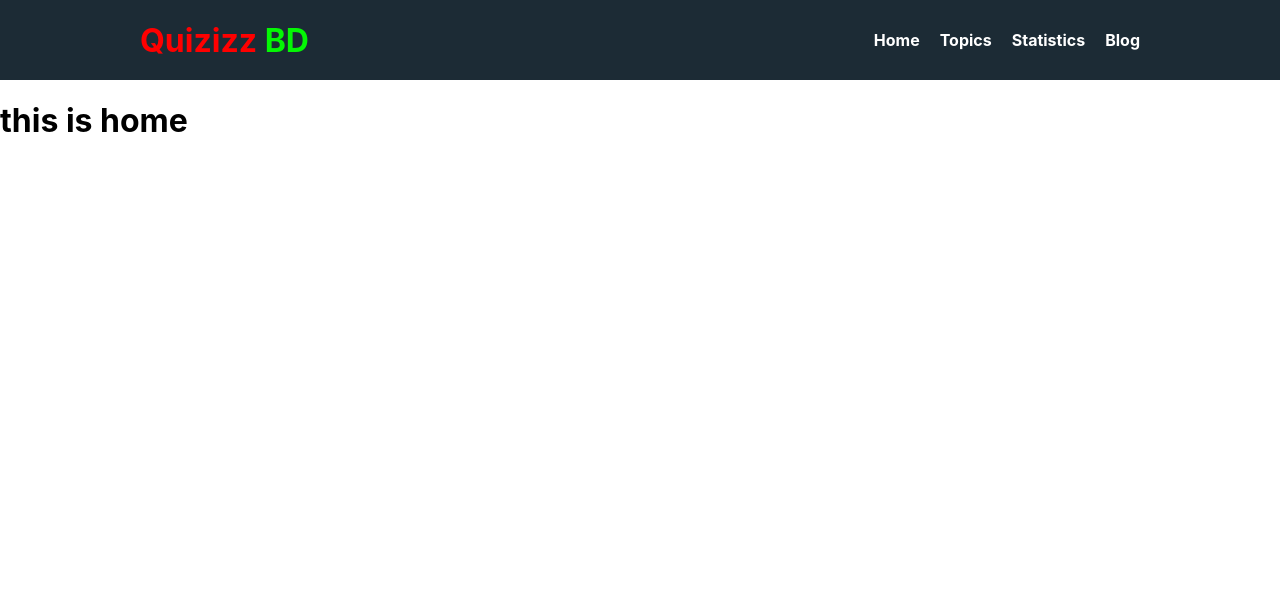
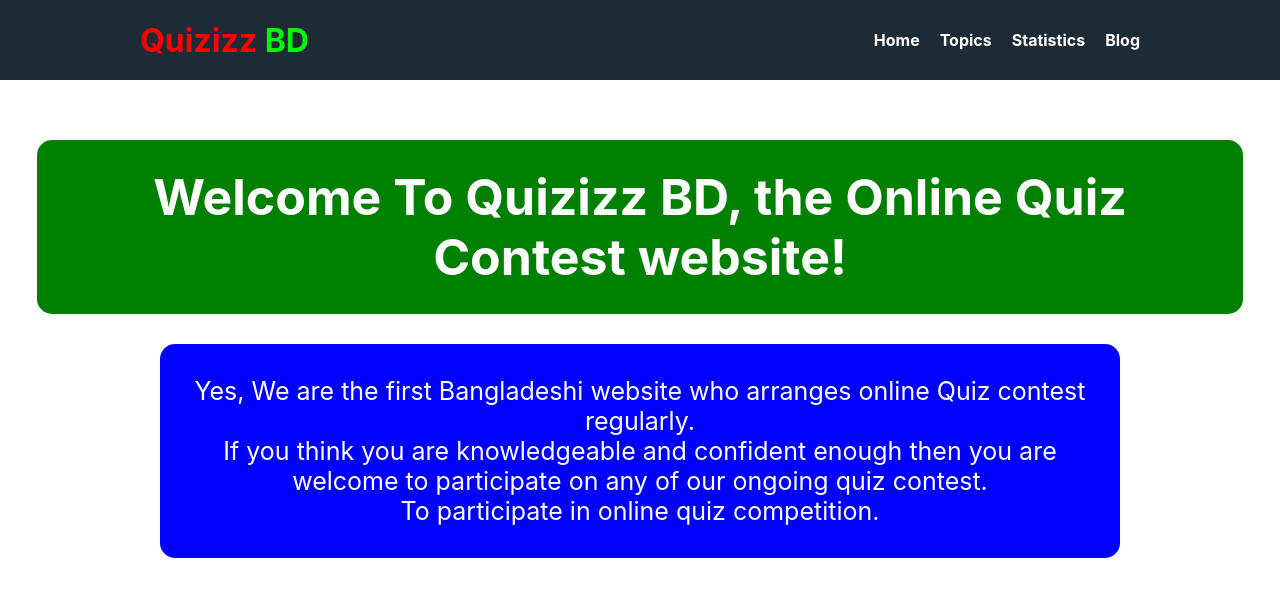
Before and after one commit to Palash-ahmed/quizizz-bd, a React (Create React App) app: page / in a window 1280 px wide. Shown: the top 596 px of the page. Built offline with nearby package versions, Linux system fonts and the light colour scheme.

Commit message:
Question option done

```diff
--- a/src/App.js
+++ b/src/App.js
@@ -44,7 +44,7 @@ function App() {
     { path: '*', element: <div>This route is not found, 404</div>}
   ])
   return (
-    <div>
+    <div className='app'>
       <RouterProvider router = {router}></RouterProvider>
     </div>
   );
--- a/src/components/Card/Card.css
+++ b/src/components/Card/Card.css
@@ -16,11 +16,30 @@
     justify-content: space-between;
     margin-left: 10px;
 }
-button{
+.btn a{
     height: 30px;
-    background-color: blue;
-    color: white;
+    color: blue;
+    text-decoration: none;
     font-size: 16px;
     margin-right: 10px;
     border-radius: 5px;
 }
+@media only screen and (max-width: 600px) {
+    .card-container{
+        margin-bottom: 40px;
+    }
+    .card-container img{
+        width: 360px;
+        height: 350px;
+    }
+}
+@media only screen and (min-width: 601px) and (max-width: 980px) {
+    .card-container{
+        margin-right: 15px;
+        margin-bottom: 40px;
+    }
+    .card-container img{
+        width: 360px;
+        height: 350px;
+    }
+}
--- a/src/components/Card/Card.js
+++ b/src/components/Card/Card.js
@@ -9,7 +9,7 @@ const Card = ({topic}) => {
             <img src={logo} alt="" />
             <div className='card-button'>
             <h4>{name}</h4>
-            <button> <Link to = {`/topic/${id}`}>Start Practice</Link></button>
+            <button className='btn'> <Link to = {`/topic/${id}`}>Start Practice</Link></button>
             </div>
         </div>
     );
--- /dev/null
+++ b/src/components/Home/Home.css
@@ -0,0 +1,26 @@
+.home-container{
+    display: inline;
+    text-align: center;
+}
+.heading-one{
+    background-color: green;
+    border: 2px solid green;
+    border-radius: 15px;
+    padding: 25px;
+    color: white;
+    width: 90%;
+    margin: auto;
+    margin-top: 60px;
+    margin-bottom: 30px;
+    font-size: 50px;
+}
+.para{
+    font-size: 25px;
+    background-color: blue;
+    border: 2px solid blue;
+    border-radius: 15px;
+    padding: 30px;
+    color: white;
+    width: 70%;
+    margin: auto;
+}
--- a/src/components/Home/Home.js
+++ b/src/components/Home/Home.js
@@ -1,12 +1,13 @@
 import React from 'react';
+import './Home.css'
 
 const Home = () => {
 
 
     return (
-        <div>
-            <h1>this is home </h1>
-
+        <div className='home-container'>
+            <h1 className='heading-one'>Welcome To Quizizz BD, the Online Quiz Contest website!</h1>
+            <p className='para'>Yes, We are the first Bangladeshi website who arranges online Quiz contest regularly. <br /> If you think you are knowledgeable and confident enough then  you are <br /> welcome to  participate on any of our ongoing quiz contest. <br /> To participate in online quiz competition. </p>
         </div>
     );
 };
--- /dev/null
+++ b/src/components/Quiz/Quiz.css
@@ -0,0 +1,14 @@
+.quiz-container{
+    border: 2px solid goldenrod;
+    padding: 15px;
+    margin-bottom: 15px;
+}
+.questions-eye{
+    display: flex;
+    justify-content: space-between;
+    align-items: center;
+}
+.option-container{
+    display: grid;
+    grid-template-columns: repeat(2, 1fr);
+}
--- a/src/components/Quiz/Quiz.js
+++ b/src/components/Quiz/Quiz.js
@@ -1,12 +1,30 @@
 import React from 'react';
+import QuizOption from '../QuizOption/QuizOption';
+import './Quiz.css'
+// import QuizOption from '../QuizOption/QuizOption';
 
 const Quiz = ({quiz}) => {
-    console.log(quiz)
-    const {options, question, correctAnswer} = quiz
+    const {options, question} = quiz
     return (
-        <div>
-            <h1>{question}</h1>
-            <p>{options}{correctAnswer}</p>
+        <div className='quiz-container'>
+            <div className='questions-eye'>
+                <h3 className='heading'>{question}</h3>
+            </div>
+            <div className='option-container'>
+                {
+                    options.map((option, index) => <QuizOption
+                        key = {index}
+                        option = {option}
+                    ></QuizOption>)
+                }
+            </div>
+            {/* <h1>{question}</h1>
+            {
+                options.map(option => <QuizOption
+                    key = {option.id}
+                    option = {option}
+                ></QuizOption>)
+            } */}
 
         </div>
     );
--- /dev/null
+++ b/src/components/QuizOption/QuizOption.js
@@ -0,0 +1,12 @@
+import React from 'react';
+
+const QuizOption = ({option}) => {
+    return (
+        <div>
+            <input className='form-check-input' type="radio" name='flexRadio' id='flexRadioDefault1' />
+            <label className='form-check-label' for="flexRadioDefault1">{option}</label>
+        </div>
+    );
+};
+
+export default QuizOption;
--- a/src/components/Topics/Topics.css
+++ b/src/components/Topics/Topics.css
@@ -4,3 +4,13 @@
     gap: 10px;
     margin: 60px;
 }
+@media only screen and (max-width: 600px) {
+    .topics-container{
+        grid-template-columns: 1fr;
+    }
+}
+@media only screen and (min-width: 601px) and (max-width: 980px) {
+    .topics-container{
+        grid-template-columns: repeat(2, 1fr);
+    }
+}
```
Also changed, not shown: src/components/Home/Quiz.png (added).
